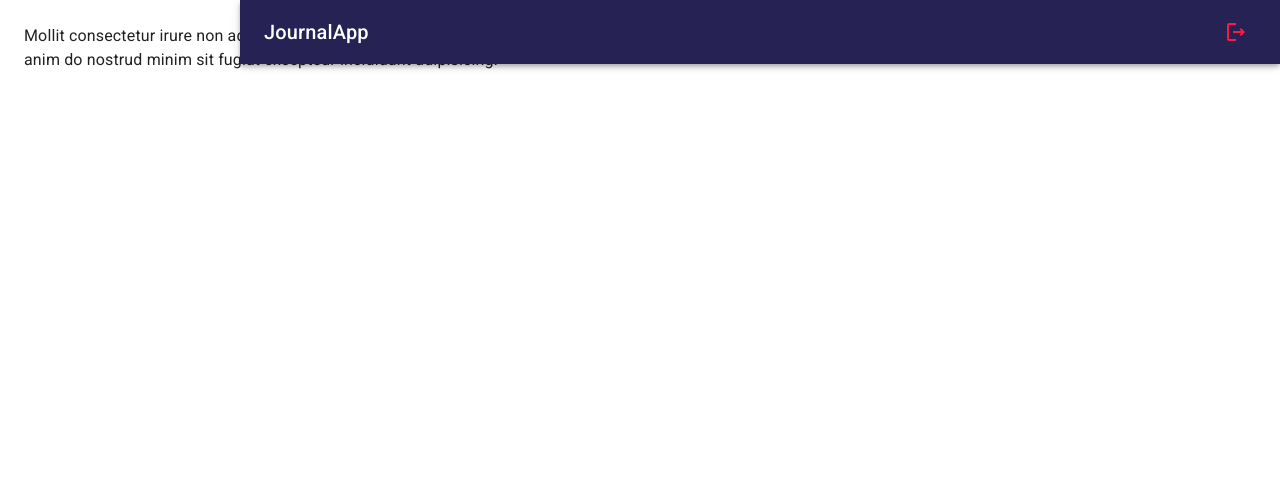
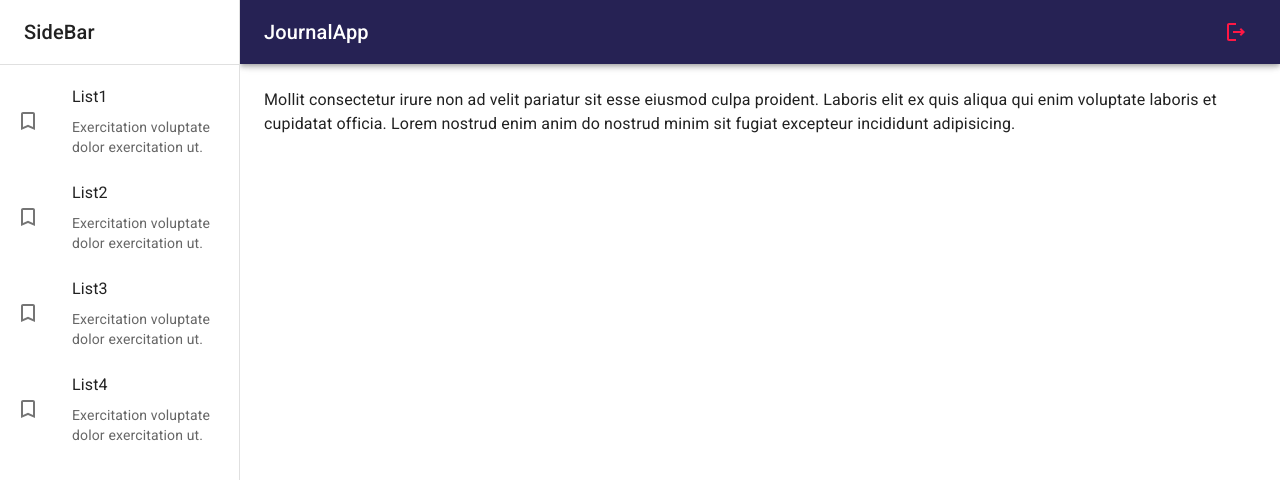
Before and after one commit to amartinez1993/JournalApp, a React (Vite) app: page / in a window 1280 px wide. Shown: the top 480 px of the page. Built offline with nearby package versions, Linux system fonts and the light colour scheme.

Commit message:
Sidebar created

```diff
--- /dev/null
+++ b/src/journal/components/SideBar.jsx
@@ -0,0 +1,50 @@
+import { TurnedInNot } from "@mui/icons-material"
+import { Box, Divider, Drawer, List, ListItem, ListItemButton, ListItemIcon, ListItemText, Toolbar, Typography, Grid } from "@mui/material"
+
+
+export const SideBar = ({ drawerWidth }) => {
+  return (
+    <Box
+        component='nav'
+        sx={{ width: { sm: drawerWidth}, flexShrink: { sm: 0 }}}
+    >
+        <Drawer
+            variant='permanent' // temporary
+            open
+            sx={{
+                display: { xs: 'block' },
+                '& .MuiDrawer-paper': { boxSizing: 'border-box', width: drawerWidth }
+            }}
+        >
+
+            <Toolbar>
+                <Typography variant='h6' noWrap component='div'>
+                    SideBar
+                </Typography>
+            </Toolbar>
+            <Divider />
+
+            <List>
+                {
+                    ['List1','List2','List3','List4'].map( text => (
+                        <ListItem key={ text } disablePadding>
+                            <ListItemButton>
+                                <ListItemIcon>
+                                    <TurnedInNot />
+                                </ListItemIcon>
+                                <Grid container>
+                                    <ListItemText primary={ text }/>
+                                    <ListItemText secondary={ 'Exercitation voluptate dolor exercitation ut.' }/>
+                                </Grid>
+                            </ListItemButton>
+                        </ListItem>
+                    ))
+                }
+            </List>
+
+        </Drawer>
+
+
+    </Box>
+  )
+}
--- a/src/journal/components/index.js
+++ b/src/journal/components/index.js
@@ -1,3 +1,4 @@
 
 
 export * from './NavBar';
+export * from './SideBar';
--- a/src/journal/layout/JournalLayout.jsx
+++ b/src/journal/layout/JournalLayout.jsx
@@ -1,5 +1,5 @@
-import { Box } from "@mui/material"
-import { NavBar } from "../components/NavBar";
+import { Box, Toolbar } from "@mui/material"
+import { NavBar, SideBar} from "../components";
 
 const drawerWidth = 240;
 
@@ -9,14 +9,14 @@
 
         <NavBar drawerWidth={ drawerWidth }/>
 
-        {/* Sidebar drawerWidth*/}
+        <SideBar drawerWidth={ drawerWidth }/>
 
         <Box
             component='main'
             sx={{ flexGrow: 1, p: 3 }}
         >
 
-            {/* Toolbar */}
+            <Toolbar />
 
             { children }
 
```
